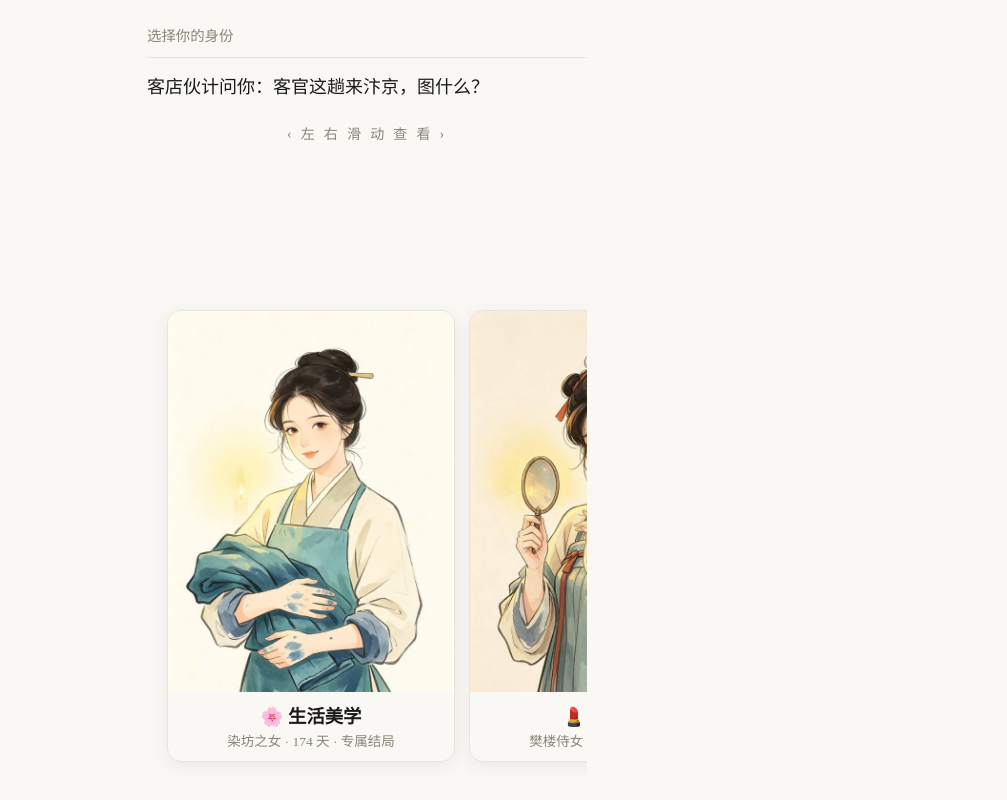
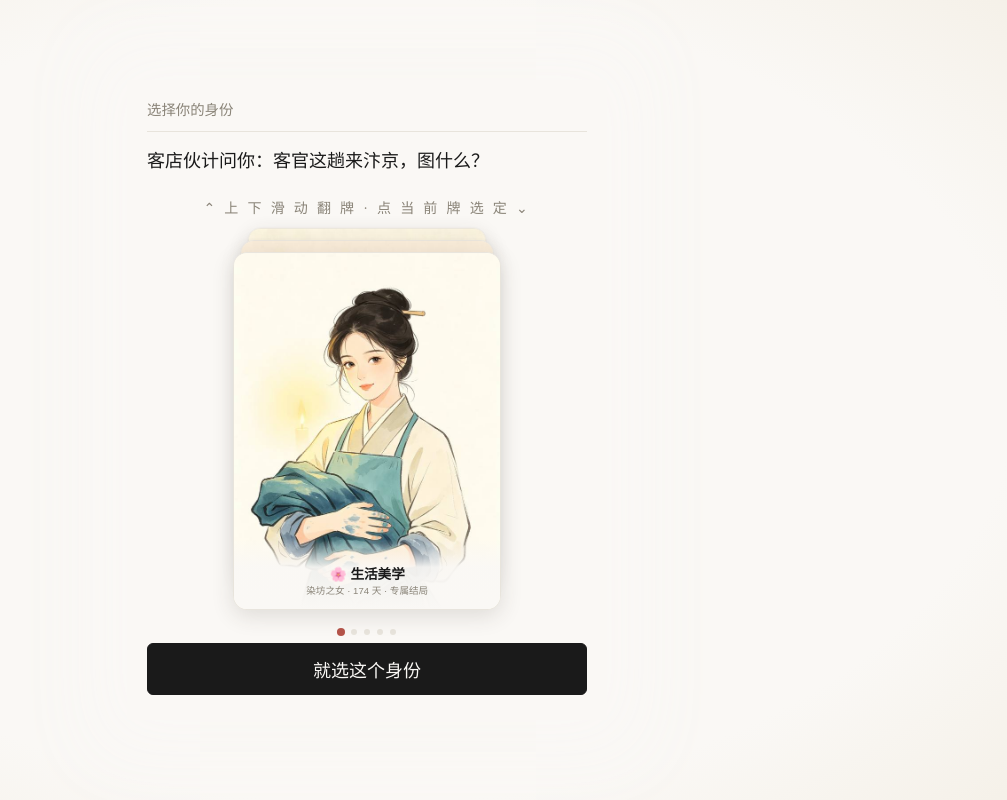
Before and after one commit to ilps2/jingkang-survival, a plain HTML site: page index.html in a window 1280 px wide. Both pictures are taken after a click on the button "翻开指南". Shown: the whole page, without its empty margins (273-1280 px from the left). Drawn offline with Linux system fonts and the light colour scheme.

Commit message:
封面上移恢复原字号；选人改为上下滑动叠卡

```diff
--- a/app.js
+++ b/app.js
@@ -134,11 +134,17 @@ const Engine = {
       yl.appendChild(b);
     });
 
-    const bl=document.getElementById("branch-list");
-    Object.entries(CONFIG.branches).forEach(([k,v])=>{
+    /* ---------- 叠卡式选人：上下滑动翻牌，点当前牌确认 ---------- */
+    const deck=document.getElementById("branch-deck");
+    const dots=document.getElementById("deck-dots");
+    const keys=Object.keys(CONFIG.branches);
+    let cur=0, dragY=null, dragMoved=0;
+    const cards=keys.map((k,i)=>{
+      const v=CONFIG.branches[k];
       const ready = typeof window[v.data] !== "undefined";
-      const b=UI.el("button","btn char-card");
-      const img=UI.el("img","char-img"); img.alt=v.role;
+      const b=UI.el("button","deck-card");
+      b.type="button";
+      const img=UI.el("img","char-img"); img.alt=v.role; img.draggable=false;
       // CDN 偶发断流：失败自动重试 2 次（带缓存穿透参数）
       let tries=0;
       const loadImg=()=>{ img.src=v.char+(tries?`?r=${tries}`:""); };
@@ -146,12 +152,84 @@ const Engine = {
       loadImg();
       b.appendChild(img);
       b.insertAdjacentHTML("beforeend",
-        `<span class="char-name">${v.name}</span>
-         <span class="char-role">${v.role} · ${ready?"174 天 · 专属结局":"即将开放"}</span>`);
+        `<span class="char-info"><span class="char-name">${v.name}</span>
+         <span class="char-role">${v.role} · ${ready?"174 天 · 专属结局":"即将开放"}</span></span>`);
       if(!ready){ b.disabled=true; b.style.opacity=".45"; }
-      else b.addEventListener("click",()=>Engine.start(k));
-      bl.appendChild(b);
+      deck.appendChild(b);
+      dots.appendChild(UI.el("i"));
+      return b;
     });
+
+    function layoutDeck(dy){
+      dy=dy||0;
+      cards.forEach((b,i)=>{
+        const d=i-cur;
+        let t,o,z;
+        if(d<0){ // 已翻过的牌：向上飞走淡出
+          t=`translateY(${-50-130+d*4}%) rotate(-4deg)`; o=0; z=0;
+        }else{
+          const peek=Math.min(d,3);
+          const prog=Math.max(-1,Math.min(1,dy/160)); // 拖拽进度 -1..1
+          const shift=peek*22 - prog*22;              // 拖动时后牌顶出
+          const sc=1-peek*0.055 + prog*0.055;
+          t=`translateY(calc(-50% + ${d===0?dy:(dy*0.25)-shift}px)) scale(${d===0?1:sc})`;
+          o=peek>2?0:1; z=100-d;
+        }
+        b.style.transform=t;
+        b.style.opacity=o;
+        b.style.zIndex=z;
+        b.classList.toggle("is-top", i===cur);
+      });
+      [...dots.children].forEach((dt,i)=>dt.classList.toggle("on",i===cur));
+    }
+    layoutDeck();
+
+    function step(dir){
+      const n=cur+dir;
+      if(n<0||n>=cards.length) { layoutDeck(); return; }
+      cur=n; layoutDeck();
+    }
+
+    function pickCurrent(){
+      const k=keys[cur];
+      if(typeof window[CONFIG.branches[k].data]!=="undefined") Engine.start(k);
+    }
+    document.getElementById("btn-pick").addEventListener("click",pickCurrent);
+
+    /* 触摸 + 鼠标拖拽（上下） */
+    function down(y){ dragY=y; dragMoved=0; deck.classList.add("grabbing"); }
+    function move(y){
+      if(dragY==null) return;
+      const dy=y-dragY; dragMoved=Math.max(dragMoved,Math.abs(dy));
+      layoutDeck(dy);
+    }
+    function up(y,ev){
+      if(dragY==null) return;
+      const dy=y-dragY; dragY=null; deck.classList.remove("grabbing");
+      if(dragMoved<9){ // 视为点击
+        layoutDeck();
+        const t=ev&&ev.target&&ev.target.closest?ev.target.closest(".deck-card"):null;
+        if(t){ const i=cards.indexOf(t); if(i===cur) pickCurrent(); else if(i>cur){cur=i;layoutDeck();} }
+        return;
+      }
+      if(dy<-55) step(1); else if(dy>55) step(-1); else layoutDeck();
+    }
+    deck.addEventListener("touchstart",e=>{ down(e.touches[0].clientY); },{passive:true});
+    deck.addEventListener("touchmove",e=>{ if(dragY!=null){ e.preventDefault(); move(e.touches[0].clientY); } },{passive:false});
+    deck.addEventListener("touchend",e=>{ up(e.changedTouches[0].clientY,e.changedTouches[0]); });
+    deck.addEventListener("touchcancel",()=>{ dragY=null; deck.classList.remove("grabbing"); layoutDeck(); });
+    deck.addEventListener("mousedown",e=>{ e.preventDefault(); down(e.clientY); });
+    window.addEventListener("mousemove",e=>move(e.clientY));
+    window.addEventListener("mouseup",e=>up(e.clientY,e));
+    /* 桌面滚轮 */
+    let wheelLock=false;
+    deck.addEventListener("wheel",e=>{
+      e.preventDefault();
+      if(wheelLock) return;
+      if(Math.abs(e.deltaY)<18) return;
+      wheelLock=true; setTimeout(()=>wheelLock=false,380);
+      step(e.deltaY>0?1:-1);
+    },{passive:false});
 
     const saved=localStorage.getItem(CONFIG.saveKey);
     if(saved){
--- a/index.html
+++ b/index.html
@@ -12,44 +12,74 @@
   --wash:#E8E4DC;
 }
 *{margin:0;padding:0;box-sizing:border-box;-webkit-tap-highlight-color:transparent}
+html{background:#E4DDCB}
 html,body{height:100%}
 body{
-  background:var(--paper); color:var(--ink);
+  /* 3:4 沉浸式：舞台外用同色系径向渐变无缝延伸，无白边 */
+  background:var(--paper);
+  background:radial-gradient(120% 120% at 50% 50%, #FAF8F5 42%, #F1EBDF 72%, #E4DDCB 100%);
+  color:var(--ink);
   font-family:"Noto Serif SC","Songti SC",serif;
-  font-size:clamp(15px,4.2vw,18px); line-height:1.75;
-  overflow-x:hidden;
+  font-size:clamp(14px,4vw,18px); line-height:1.75;
+  overflow:hidden;
+  display:flex;align-items:center;justify-content:center;
+  min-height:100vh;min-height:100dvh;
 }
-#app{max-width:480px;margin:0 auto;min-height:100dvh;padding:24px 20px calc(24px + env(safe-area-inset-bottom));display:flex;flex-direction:column}
-.screen{display:none;flex:1;flex-direction:column;animation:unroll .5s ease}
+/* 中央 3:4 舞台：宽取 min(屏宽, 屏高×3/4, 480px)，垂直水平居中，内部滚动 */
+#app{
+  width:min(100vw,75vh,480px);
+  width:min(100vw,75dvh,480px);
+  aspect-ratio:3/4;
+  max-height:100vh;max-height:100dvh;
+  margin:auto;
+  padding:18px 20px calc(18px + env(safe-area-inset-bottom));
+  display:flex;flex-direction:column;
+  background:var(--paper);
+  overflow-y:auto;-webkit-overflow-scrolling:touch;
+  box-shadow:0 0 70px 34px rgba(250,248,245,.95);
+}
+.screen{display:none;flex:1;flex-direction:column;justify-content:flex-start;justify-content:safe center;animation:unroll .5s ease}
 .screen.active{display:flex}
 @keyframes unroll{from{clip-path:inset(0 0 100% 0);opacity:.3}to{clip-path:inset(0 0 0 0);opacity:1}}
-h1{font-size:clamp(26px,7.5vw,34px);letter-spacing:.12em;text-align:center;margin:8dvh 0 4px;font-weight:700}
-.sub{text-align:center;color:var(--faint);font-size:.85em;letter-spacing:.3em;margin-bottom:6dvh}
+h1{font-size:clamp(26px,7.5vw,34px);letter-spacing:.12em;text-align:center;margin:1dvh 0 4px;font-weight:700}
+.sub{text-align:center;color:var(--faint);font-size:.85em;letter-spacing:.3em;margin-bottom:2.5dvh}
 .seal{display:inline-block;border:2px solid var(--cinnabar);color:var(--cinnabar);padding:2px 8px;font-size:.75em;letter-spacing:.2em;transform:rotate(-3deg);align-self:center;margin-bottom:16px}
 .btn{
-  display:block;width:100%;padding:14px 18px;margin:8px 0;
+  display:block;width:100%;padding:12px 18px;margin:7px 0;
   background:transparent;border:1.5px solid var(--charcoal);border-radius:6px;
   font-family:inherit;font-size:1em;color:var(--ink);text-align:center;cursor:pointer;
   transition:all .2s;
 }
 .btn:active{transform:scale(.97)}
 .btn.primary{background:var(--ink);color:var(--paper);border-color:var(--ink)}
-/* 角色卡：英雄选择式横滑 */
-#branch-list{
-  display:flex;gap:14px;overflow-x:auto;scroll-snap-type:x mandatory;
-  padding:6px 20px 14px;-webkit-overflow-scrolling:touch;
+/* 角色卡：上下滑动叠卡式选择器（3:4 卡片，牌堆层次） */
+#branch-deck{
+  position:relative;flex:1;min-height:0;margin:2px 0 6px;
+  touch-action:none;user-select:none;-webkit-user-select:none;cursor:grab;
 }
-#branch-list::-webkit-scrollbar{display:none}
-.char-card{
-  flex:0 0 72%;max-width:290px;scroll-snap-align:center;margin:0;padding:0;overflow:hidden;
+#branch-deck.grabbing{cursor:grabbing}
+.deck-card{
+  position:absolute;left:0;right:0;margin:0 auto;top:50%;
+  height:94%;aspect-ratio:3/4;width:auto;max-width:86%;padding:0;overflow:hidden;
   border:1.5px solid var(--wash);border-radius:14px;background:var(--paper);
-  display:flex;flex-direction:column;align-items:stretch;
-  box-shadow:0 4px 18px rgba(60,50,40,.08);
+  box-shadow:0 6px 22px rgba(60,50,40,.14);
+  transform:translateY(-50%);
+  transition:transform .38s cubic-bezier(.22,.9,.3,1),opacity .38s ease;
+  will-change:transform;
 }
-.char-card:active{transform:scale(.97)}
-.char-img{width:100%;aspect-ratio:3/4;object-fit:cover;object-position:top;display:block}
-.char-name{padding:10px 8px 2px;font-size:1.02em;font-weight:600;color:var(--ink);text-align:center}
-.char-role{padding:0 8px 11px;font-size:.75em;color:var(--faint);text-align:center}
+#branch-deck.grabbing .deck-card{transition:none}
+.deck-card .char-img{position:absolute;inset:0;width:100%;height:100%;object-fit:cover;object-position:top;display:block;pointer-events:none}
+.deck-card .char-info{
+  position:absolute;left:0;right:0;bottom:0;padding:26px 10px 10px;
+  background:linear-gradient(180deg,rgba(250,248,245,0) 0%,rgba(250,248,245,.92) 38%,rgba(250,248,245,.98) 100%);
+  display:flex;flex-direction:column;align-items:center;pointer-events:none;
+}
+.deck-card .char-name{font-size:1.02em;font-weight:600;color:var(--ink);text-align:center;line-height:1.4}
+.deck-card .char-role{font-size:.72em;color:var(--faint);text-align:center;line-height:1.5}
+.deck-card.is-top .char-info{background:linear-gradient(180deg,rgba(250,248,245,0) 0%,rgba(250,248,245,.94) 40%,#FAF8F5 100%)}
+#deck-dots{display:flex;justify-content:center;gap:7px;padding:2px 0 6px}
+#deck-dots i{width:6px;height:6px;border-radius:50%;background:var(--wash);transition:all .3s}
+#deck-dots i.on{background:var(--cinnabar);transform:scale(1.35)}
 .btn.opt{text-align:left;position:relative;transition:background .3s,border-color .3s}
 .btn.opt.good{background:rgba(122,158,126,.15);border-color:var(--bamboo)}
 .btn.opt.bad{background:rgba(181,84,74,.12);border-color:var(--cinnabar)}
@@ -75,6 +105,12 @@ h1{font-size:clamp(26px,7.5vw,34px);letter-spacing:.12em;text-align:center;margi
 .foot{margin-top:14px;font-size:.72em;color:var(--faint);letter-spacing:.15em}
 .inkdrop{width:14px;height:14px;background:var(--ink);border-radius:50%;margin:30dvh auto 16px;animation:drop 1.2s ease infinite}
 @keyframes drop{0%{transform:scale(.2);opacity:0}40%{transform:scale(1.1);opacity:1}100%{transform:scale(1.6);opacity:0}}
+/* 封面：恢复原始字号与按钮尺寸，仅将内容整体上移（顶部对齐，压缩标题上方空白与装饰间距） */
+#s-cover{justify-content:flex-start;padding-top:1dvh}
+#s-cover h1{margin:0 0 4px}
+#s-cover .sub{margin-bottom:10px}
+#s-cover .seal{margin-bottom:10px}
+#s-cover p{line-height:1.55}
 .notice{font-size:.82em;color:var(--faint);text-align:center;margin-top:10px}
 .hint{font-size:.75em;color:var(--faint);text-align:center;margin-top:8px}
 </style>
@@ -87,7 +123,7 @@ h1{font-size:clamp(26px,7.5vw,34px);letter-spacing:.12em;text-align:center;margi
     <h1>你能活到<br>靖康元年吗</h1>
     <p class="sub">大宋生存指南 · 5 种身份 × 174 天</p>
 
-    <p style="text-align:center;color:var(--charcoal);margin-bottom:20px">
+    <p style="text-align:center;color:var(--charcoal);margin-bottom:8px">
       你在史书里读过宣和二年的汴京，那是它最好的样子。<br>一睁眼，已是宣和七年。东京梦华犹在，一百六十余万人口的大城——<br>你穿越而来，此时距靖康之变，只剩一百七十四天。<br>
       这里繁华绝顶，也规矩森严——<br>
       活下去，并且，活得像个人。
@@ -119,10 +155,12 @@ h1{font-size:clamp(26px,7.5vw,34px);letter-spacing:.12em;text-align:center;margi
 
   <section class="screen" id="s-route">
     <div class="hud"><span>选择你的身份</span></div>
-    <div class="scene"><p>客店伙计问你：客官这趟来汴京，图什么？</p>
-      <p style="text-align:center;color:var(--faint);font-size:.78em;letter-spacing:.2em">‹ 左 右 滑 动 查 看 ›</p>
+    <div class="scene" style="flex:0"><p>客店伙计问你：客官这趟来汴京，图什么？</p>
+      <p style="text-align:center;color:var(--faint);font-size:.78em;letter-spacing:.2em">⌃ 上 下 滑 动 翻 牌 · 点 当 前 牌 选 定 ⌄</p>
     </div>
-    <div id="branch-list"></div>
+    <div id="branch-deck"></div>
+    <div id="deck-dots"></div>
+    <button class="btn primary" id="btn-pick" style="flex:0;margin-top:2px">就选这个身份</button>
   </section>
 
   <section class="screen" id="s-play">
@@ -189,11 +227,11 @@ h1{font-size:clamp(26px,7.5vw,34px);letter-spacing:.12em;text-align:center;margi
   </section>
 </div>
 
-<script src="./events-A.js?v=7"></script>
-<script src="./events-B.js?v=7"></script>
-<script src="./events-D.js?v=7"></script>
-<script src="./events-E.js?v=7"></script>
-<script src="./events-C.js?v=7"></script>
-<script src="./app.js?v=7"></script>
+<script src="./events-A.js?v=8"></script>
+<script src="./events-B.js?v=8"></script>
+<script src="./events-D.js?v=8"></script>
+<script src="./events-E.js?v=8"></script>
+<script src="./events-C.js?v=8"></script>
+<script src="./app.js?v=8"></script>
 </body>
 </html>
```
Also changed, not shown: assets/icon.png (added), 2 other files.
